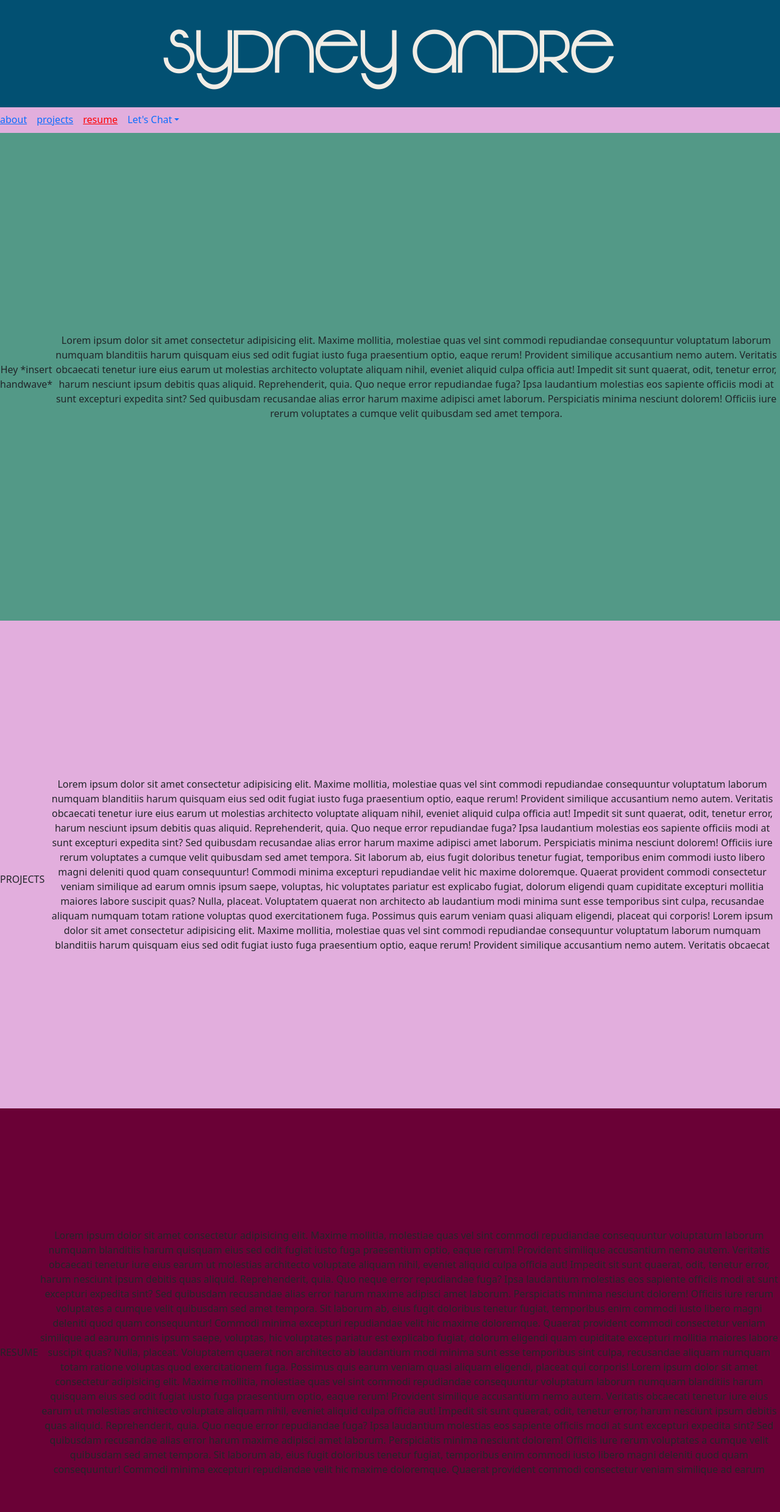
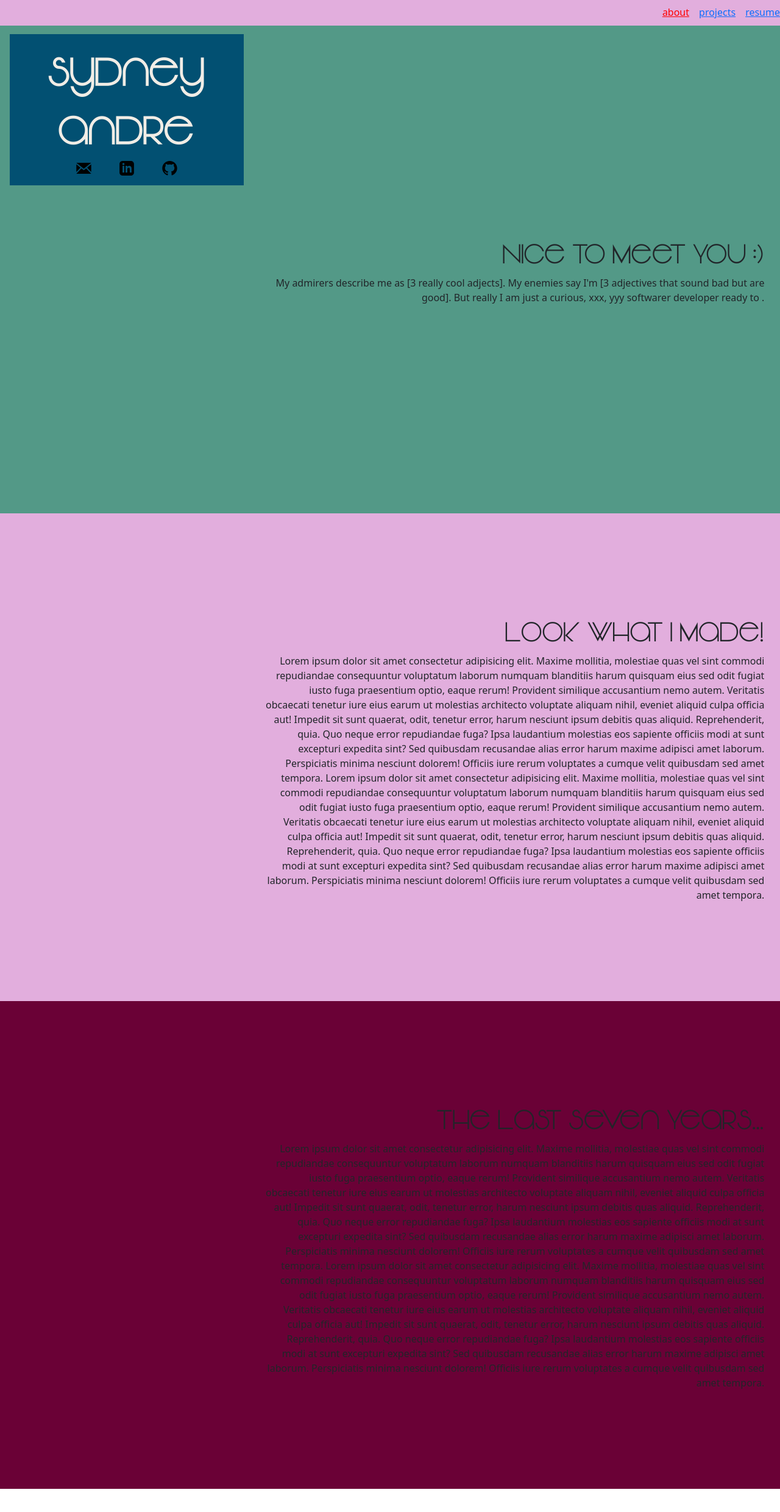
Before and after one commit to saandre0217/portfolio, a React (Create React App) app in the folder my-portfolio/: page / in a window 1280 px wide. Shown: the top 2480 px of the page at 61% size. After the commit the page ends 2442 px from the top, so only its background shows below. Built offline with nearby package versions, Linux system fonts and the light colour scheme.

Commit message:
updated layout; need to add content and portfolio page & update styling

```diff
--- a/my-portfolio/src/App.css
+++ b/my-portfolio/src/App.css
@@ -14,7 +14,11 @@
   src: url("../public/Vonique\ 64\ Bold.ttf")
 }
 
-
+img {
+  margin: 1rem;
+  height: 3vh;
+  width: 3vw;
+}
 .App {
   text-align: center;
 }
@@ -38,11 +42,14 @@
   justify-content: start;
   color: var(--neutral);
   font-family: "primary-font-bold";
+  margin-top: 3.5rem;
+  margin-left: 1rem;
+  max-width: 30vw;
 }
 
 .title {
-  font-size: calc(5rem + 2vmin);
-  margin: 1rem;
+  font-size: 5vw;
+  margin: 1rem 1rem -1rem 1rem;
 }
 
 .App-link {
@@ -60,6 +67,14 @@
 .custom-row {
   display: flex;
   flex-direction: row;
+  justify-content: space-evenly;
+  flex-wrap: wrap;
+}
+
+.custom-col {
+  display: flex;
+  flex-direction: column;
+
 }
 
 .accent-background {
@@ -97,6 +112,24 @@ a.active {
   background-color: var(--accent);
 }
 
+.sect-header {
+  font-size: 3.5vw;
+  text-align: end;
+  margin-right: 2vw;
+  font-family: primary-font;
+}
+
+.sect-body {
+  text-align: end;
+  margin-right: 2vw;
+}
+
+.sticky {
+  position: fixed;
+  left: 0;
+  top: 0;
+}
+
 @keyframes App-logo-spin {
   from {
     transform: rotate(0deg);
--- a/my-portfolio/src/App.tsx
+++ b/my-portfolio/src/App.tsx
@@ -3,21 +3,24 @@ import './App.css';
 import { BrowserRouter as Router, Routes, Route } from 'react-router-dom';
 import NavigationBar from './Components/navBar/Navbar';
 import { Home } from './Pages/Home';
+import { Contact } from './Components/Contact';
 
 function App() {
   return (
-    <div className="App">
-      <header className="App-header">
-        <div className="title">sydney andre</div>
+    <div className="App ">
+      <header className="App-header sticky ">
+        <div className="title ">sydney andre</div>
+        <Contact />
       </header>
 
-            <Router>
+            <Router >
             <NavigationBar />
               <Routes>
                 <Route path='/' element={<Home />}></Route>
               </Routes>
             </Router>
 
+
     </div>
   );
 }
--- /dev/null
+++ b/my-portfolio/src/Components/Contact.tsx
@@ -0,0 +1,21 @@
+import React from "react";
+import linkedIn from "../icons/linkedin.svg"
+import email from "../icons/email.svg"
+import github from "../icons/github-mark.svg"
+export const Contact = () => {
+    return(
+        <div className="custom-row">
+            <a href="mailto:sydneyandre.dev@gmail.com" target="_blank" rel="noreferrer">
+            <img src={email}/>
+            </a>
+            <a href="http://linkedin.com/in/sydney-andre" target="_blank" rel="noreferrer">
+                <img src={linkedIn}/>
+            </a>
+            <a href="http://github.com/saandre0217" target="_blank" rel="noreferrer">
+                <img src={github}/>
+            </a>
+
+
+        </div>
+    )
+}
--- a/my-portfolio/src/Components/navBar/Navbar.tsx
+++ b/my-portfolio/src/Components/navBar/Navbar.tsx
@@ -1,9 +1,5 @@
 import React, { useEffect, useState } from 'react';
 import Nav from 'react-bootstrap/Nav';
-import NavDropdown from 'react-bootstrap/NavDropdown';
-import github from '../../icons/github.svg';
-import linkedin from '../../icons/linkedin.svg';
-import email from '../../icons/email.svg';
 import { Link } from "react-router-dom";
 import { sectionIds } from './sectionId';
 
@@ -53,38 +49,12 @@ function NavigationBar (){
         }
     }, [])
     return(
-            <Nav variant="underline" defaultActiveKey="#about" className='sticky-top accent-background navbar-example'>
+            <Nav variant="underline" className='sticky-top accent-background navbar-example justify-content-end '>
                 {sectionIds.map((id, i) => (
                     <Nav.Link  key={i} onClick={() => scrollToSection(id)}>
                         <Link to="/" className={activeLink === id ? "active" : ""} >{id}</Link>
                     </Nav.Link>
                 ))}
-                <NavDropdown title="Let's Chat" id="nav-dropdown">
-                    <NavDropdown.Item  href="mailto:sydneyandre.dev@gmail.com" target="_blank" rel="noreferrer" >
-                        <div className="custom-row">
-                            <img style={{ marginRight:'.25rem'}} src={email}/>
-                            <div>
-                                Email With Me
-                            </div>
-                        </div>
-                    </NavDropdown.Item>
-                    <NavDropdown.Item href="http://linkedin.com/in/sydney-andre" target="_blank" rel="noreferrer" >
-                    <div className="custom-row">
-                    <img style={{ marginRight:'.25rem'}} src={linkedin}/>
-                    <div>
-                        Link With Me
-                    </div>
-                    </div>
-                    </NavDropdown.Item>
-                    <NavDropdown.Item  href="http://github.com/saandre0217" target="_blank" rel="noreferrer" >
-                    <div className="custom-row">
-                    <img style={{ marginRight:'.25rem'}} src={github}/>
-                    <div>
-                        Git With Me
-                    </div>
-                    </div>
-                    </NavDropdown.Item>
-                </NavDropdown>
             </Nav>
 
     )
--- a/my-portfolio/src/Sections/About.tsx
+++ b/my-portfolio/src/Sections/About.tsx
@@ -3,19 +3,16 @@ import React from 'react';
 function About () {
     return (
         <section id='about'>
-            <div>Hey *insert handwave*</div>
-            <div>Lorem ipsum dolor sit amet consectetur adipisicing elit. Maxime mollitia,
-molestiae quas vel sint commodi repudiandae consequuntur voluptatum laborum
-numquam blanditiis harum quisquam eius sed odit fugiat iusto fuga praesentium
-optio, eaque rerum! Provident similique accusantium nemo autem. Veritatis
-obcaecati tenetur iure eius earum ut molestias architecto voluptate aliquam
-nihil, eveniet aliquid culpa officia aut! Impedit sit sunt quaerat, odit,
-tenetur error, harum nesciunt ipsum debitis quas aliquid. Reprehenderit,
-quia. Quo neque error repudiandae fuga? Ipsa laudantium molestias eos
-sapiente officiis modi at sunt excepturi expedita sint? Sed quibusdam
-recusandae alias error harum maxime adipisci amet laborum. Perspiciatis
-minima nesciunt dolorem! Officiis iure rerum voluptates a cumque velit
-quibusdam sed amet tempora. </div>
+            <div className='row'>
+                <div className='col'></div>
+                <div className='col-8 justify-content-start '>
+            <div className='sect-header'>Nice to Meet You :)</div>
+                <div className="sect-body">
+                My admirers describe me as [3 really cool adjects]. My enemies say I'm [3 adjectives that sound bad but are good].
+                But really I am just a curious, xxx, yyy softwarer developer ready to .
+                 </div>
+                </div>
+            </div>
         </section>
     )
 }
--- a/my-portfolio/src/Sections/Projects.tsx
+++ b/my-portfolio/src/Sections/Projects.tsx
@@ -2,9 +2,12 @@ import React from 'react';
 
 function Projects () {
     return (
-        <section id="projects">
-            <div style={{marginTop:'3rem'}}>PROJECTS</div>
-            <div >Lorem ipsum dolor sit amet consectetur adipisicing elit. Maxime mollitia,
+        <section id='projects' className='justify-content start'>
+        <div className='row justify-content start'>
+            <div className='col'></div>
+            <div className='col-8'>
+        <div className='sect-header'>Look What I Made!</div>
+        <div className="sect-body">Lorem ipsum dolor sit amet consectetur adipisicing elit. Maxime mollitia,
 molestiae quas vel sint commodi repudiandae consequuntur voluptatum laborum
 numquam blanditiis harum quisquam eius sed odit fugiat iusto fuga praesentium
 optio, eaque rerum! Provident similique accusantium nemo autem. Veritatis
@@ -15,21 +18,22 @@ quia. Quo neque error repudiandae fuga? Ipsa laudantium molestias eos
 sapiente officiis modi at sunt excepturi expedita sint? Sed quibusdam
 recusandae alias error harum maxime adipisci amet laborum. Perspiciatis
 minima nesciunt dolorem! Officiis iure rerum voluptates a cumque velit
-quibusdam sed amet tempora. Sit laborum ab, eius fugit doloribus tenetur
-fugiat, temporibus enim commodi iusto libero magni deleniti quod quam
-consequuntur! Commodi minima excepturi repudiandae velit hic maxime
-doloremque. Quaerat provident commodi consectetur veniam similique ad
-earum omnis ipsum saepe, voluptas, hic voluptates pariatur est explicabo
-fugiat, dolorum eligendi quam cupiditate excepturi mollitia maiores labore
-suscipit quas? Nulla, placeat. Voluptatem quaerat non architecto ab laudantium
-modi minima sunt esse temporibus sint culpa, recusandae aliquam numquam
-totam ratione voluptas quod exercitationem fuga. Possimus quis earum veniam
-quasi aliquam eligendi, placeat qui corporis! Lorem ipsum dolor sit amet consectetur adipisicing elit. Maxime mollitia,
+quibusdam sed amet tempora.
+Lorem ipsum dolor sit amet consectetur adipisicing elit. Maxime mollitia,
 molestiae quas vel sint commodi repudiandae consequuntur voluptatum laborum
 numquam blanditiis harum quisquam eius sed odit fugiat iusto fuga praesentium
 optio, eaque rerum! Provident similique accusantium nemo autem. Veritatis
-obcaecat</div>
-        </section>
+obcaecati tenetur iure eius earum ut molestias architecto voluptate aliquam
+nihil, eveniet aliquid culpa officia aut! Impedit sit sunt quaerat, odit,
+tenetur error, harum nesciunt ipsum debitis quas aliquid. Reprehenderit,
+quia. Quo neque error repudiandae fuga? Ipsa laudantium molestias eos
+sapiente officiis modi at sunt excepturi expedita sint? Sed quibusdam
+recusandae alias error harum maxime adipisci amet laborum. Perspiciatis
+minima nesciunt dolorem! Officiis iure rerum voluptates a cumque velit
+quibusdam sed amet tempora.</div>
+            </div>
+        </div>
+    </section>
     )
 }
 export default Projects;
--- a/my-portfolio/src/Sections/Resume.tsx
+++ b/my-portfolio/src/Sections/Resume.tsx
@@ -2,9 +2,12 @@ import React from 'react';
 
 function Resume () {
     return (
-        <section id="resume">
-            <div>RESUME</div>
-            <div>Lorem ipsum dolor sit amet consectetur adipisicing elit. Maxime mollitia,
+        <section id='resume' className='justify-content start'>
+        <div className='row justify-content start'>
+            <div className='col'></div>
+            <div className='col-8'>
+        <div className='sect-header'>The Last Seven Years...</div>
+        <div className="sect-body">Lorem ipsum dolor sit amet consectetur adipisicing elit. Maxime mollitia,
 molestiae quas vel sint commodi repudiandae consequuntur voluptatum laborum
 numquam blanditiis harum quisquam eius sed odit fugiat iusto fuga praesentium
 optio, eaque rerum! Provident similique accusantium nemo autem. Veritatis
@@ -15,16 +18,8 @@ quia. Quo neque error repudiandae fuga? Ipsa laudantium molestias eos
 sapiente officiis modi at sunt excepturi expedita sint? Sed quibusdam
 recusandae alias error harum maxime adipisci amet laborum. Perspiciatis
 minima nesciunt dolorem! Officiis iure rerum voluptates a cumque velit
-quibusdam sed amet tempora. Sit laborum ab, eius fugit doloribus tenetur
-fugiat, temporibus enim commodi iusto libero magni deleniti quod quam
-consequuntur! Commodi minima excepturi repudiandae velit hic maxime
-doloremque. Quaerat provident commodi consectetur veniam similique ad
-earum omnis ipsum saepe, voluptas, hic voluptates pariatur est explicabo
-fugiat, dolorum eligendi quam cupiditate excepturi mollitia maiores labore
-suscipit quas? Nulla, placeat. Voluptatem quaerat non architecto ab laudantium
-modi minima sunt esse temporibus sint culpa, recusandae aliquam numquam
-totam ratione voluptas quod exercitationem fuga. Possimus quis earum veniam
-quasi aliquam eligendi, placeat qui corporis! Lorem ipsum dolor sit amet consectetur adipisicing elit. Maxime mollitia,
+quibusdam sed amet tempora.
+Lorem ipsum dolor sit amet consectetur adipisicing elit. Maxime mollitia,
 molestiae quas vel sint commodi repudiandae consequuntur voluptatum laborum
 numquam blanditiis harum quisquam eius sed odit fugiat iusto fuga praesentium
 optio, eaque rerum! Provident similique accusantium nemo autem. Veritatis
@@ -35,12 +30,10 @@ quia. Quo neque error repudiandae fuga? Ipsa laudantium molestias eos
 sapiente officiis modi at sunt excepturi expedita sint? Sed quibusdam
 recusandae alias error harum maxime adipisci amet laborum. Perspiciatis
 minima nesciunt dolorem! Officiis iure rerum voluptates a cumque velit
-quibusdam sed amet tempora. Sit laborum ab, eius fugit doloribus tenetur
-fugiat, temporibus enim commodi iusto libero magni deleniti quod quam
-consequuntur! Commodi minima excepturi repudiandae velit hic maxime
-doloremque. Quaerat provident commodi consectetur veniam similique ad
-earum </div>
-        </section>
+quibusdam sed amet tempora.</div>
+            </div>
+        </div>
+    </section>
     )
 }
 export default Resume;
```
Also changed, not shown: my-portfolio/src/icons/github-mark.svg (added), my-portfolio/src/icons/github.svg (deleted).
